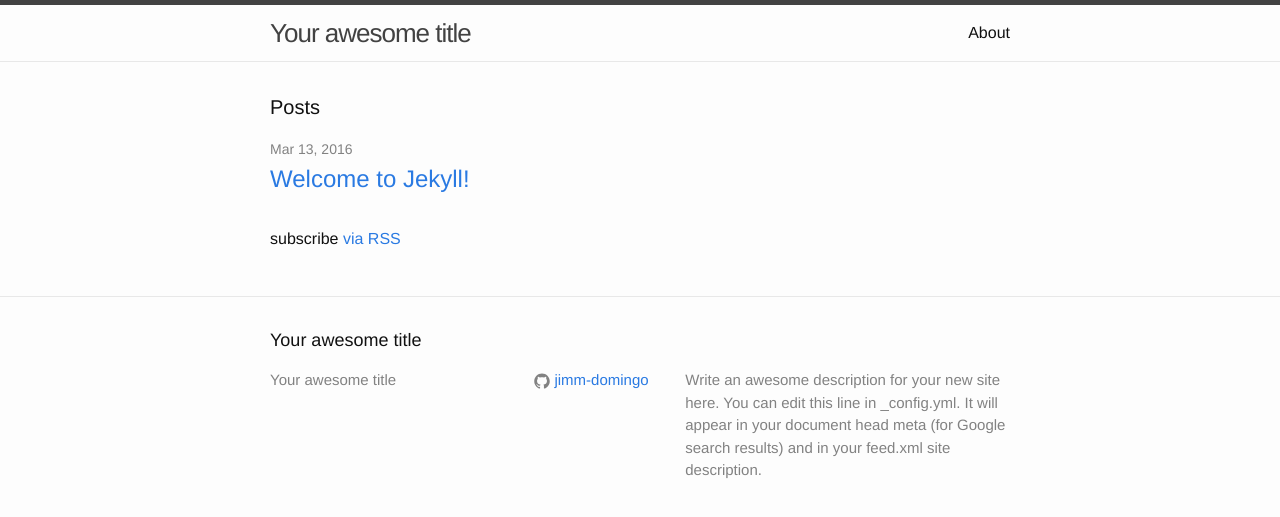
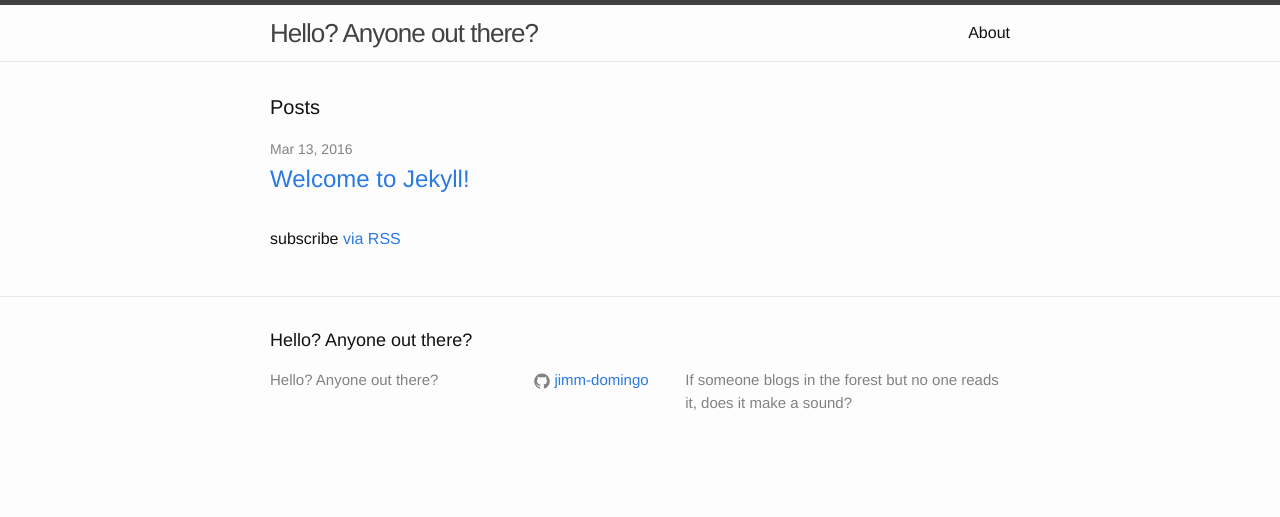
Before and after one commit to jimm-domingo/jimm-domingo.github.io, a Jekyll site: the page built from index.html, in a window 1280 px wide. Shown: the top 517 px of the page. Built offline with Jekyll 4.4.1, drawn with Linux system fonts in a browser that asks for light colours.

Commit message:
Set the site's title and description

```diff
--- a/_config.yml
+++ b/_config.yml
@@ -6,11 +6,9 @@
 # 'jekyll serve'. If you change this file, please restart the server process.
 
 # Site settings
-title: Your awesome title
+title: Hello? Anyone out there?
 description: > # this means to ignore newlines until "baseurl:"
-  Write an awesome description for your new site here. You can edit this
-  line in _config.yml. It will appear in your document head meta (for
-  Google search results) and in your feed.xml site description.
+  If someone blogs in the forest but no one reads it, does it make a sound?
 baseurl: "" # the subpath of your site, e.g. /blog
 url: "http://yourdomain.com" # the base hostname & protocol for your site
 github_username:  jimm-domingo
```
